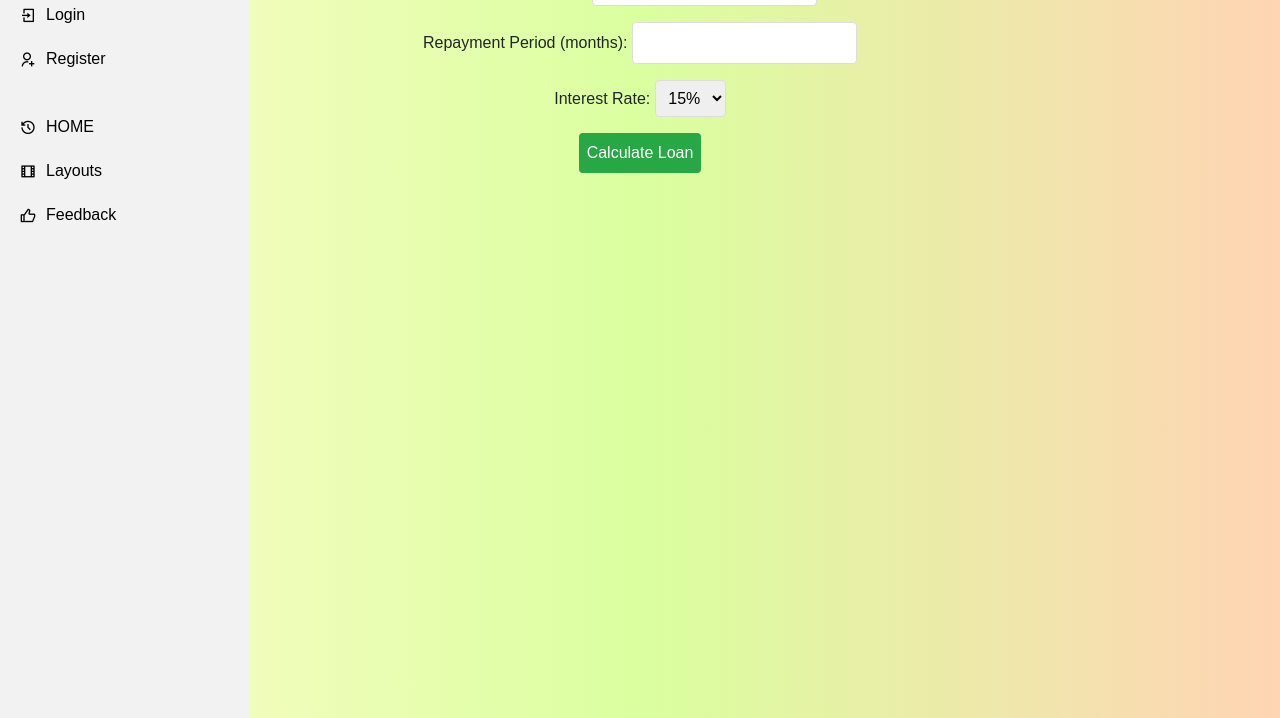
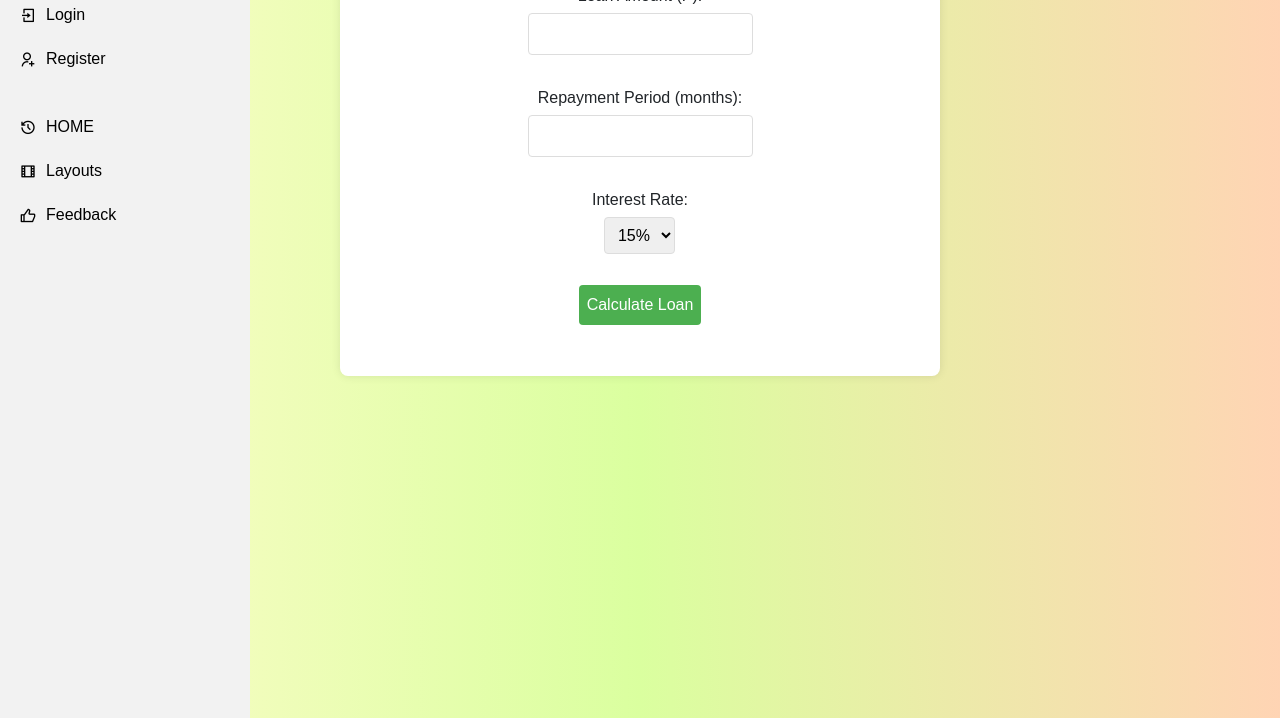
Before and after one commit to Bossraff/Project9, a plain HTML site: page index.html in a window 1280 px wide. Shown: the part 82-800 px from the top of the page. Drawn offline with nearby package versions, Linux system fonts and the light colour scheme; a script that the page names is missing; a web font is replaced by a local one.

Commit message:
Update style.css
added css for calculator

```diff
--- a/style.css
+++ b/style.css
@@ -336,3 +336,44 @@ button:hover {
 .dashboard-container {
   padding: 20px;
 }
+
+
+/*homepage Calculator*/
+.container {
+  background-color: #fff;
+  padding: 20px;
+  border-radius: 8px;
+  box-shadow: 0 0 10px rgba(0, 0, 0, 0.1);
+  width: 80%;
+  max-width: 600px;
+}
+
+.form-group {
+  margin-bottom: 15px;
+}
+
+label {
+  display: block;
+  margin-bottom: 5px;
+}
+
+input[type="number"], button {
+  padding: 8px;
+  width: 100%;
+  box-sizing: border-box;
+}
+
+button {
+  background-color: #4CAF50;
+  color: white;
+  border: none;
+  cursor: pointer;
+}
+
+button:hover {
+  background-color: #45a049;
+}
+
+#results {
+  margin-top: 20px;
+}
```
